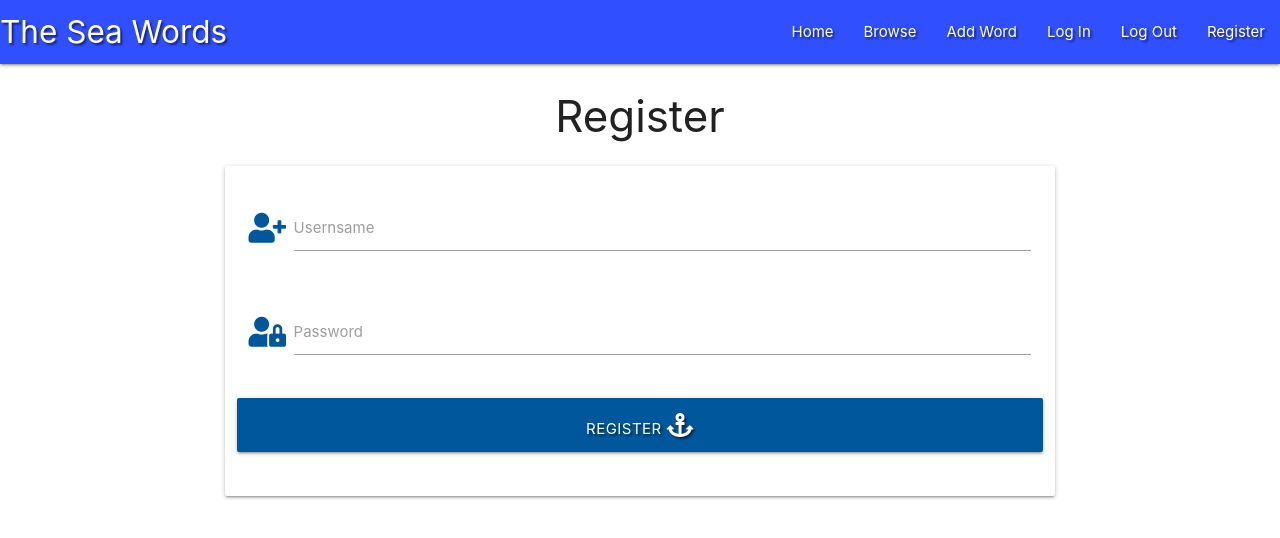
After one commit to mcranter/The-Sea-Words, a Flask app: page /register in a window 1280 px wide. The commit adds this page. Shown: the top 538 px of the page. Run offline with Flask 2, Linux system fonts and the light colour scheme; some libraries are stand-ins or nearby versions.

Commit message:
register template added

```diff
--- a/app.py
+++ b/app.py
@@ -4,6 +4,8 @@ from flask import (
     redirect, request, session, url_for)
 from flask_pymongo import PyMongo
 from bson.objectid import ObjectId
+from werkzeug.security import generate_password_hash, check_password_hash
+
 if os.path.exists("env.py"):
     import env
 
@@ -24,6 +26,10 @@ def get_defs():
     return render_template("defs.html", tasks=tasks)
 
 
+@app.route("/register", methods=["GET", "POST"])
+def register():
+    return render_template("register.html")
+
 if __name__ == "__main__":
     app.run(host=os.environ.get("IP"),
             port=int(os.environ.get("PORT")),
--- a/static/css/style.css
+++ b/static/css/style.css
@@ -0,0 +1,3 @@
+.text-shadow {
+    text-shadow: 2px 2px 2px rgba(0, 0, 0, 0.5);
+}
--- a/static/js/script.js
+++ b/static/js/script.js
@@ -0,0 +1,3 @@
+$(document).ready(function(){
+    $('.sidenav').sidenav();
+  });
--- a/templates/base.html
+++ b/templates/base.html
@@ -5,14 +5,42 @@
     <meta name="viewport" content="width=device-width, initial-scale=1.0">
     <link rel="stylesheet" href="https://cdnjs.cloudflare.com/ajax/libs/font-awesome/5.15.2/css/all.min.css"
         integrity="sha512-HK5fgLBL+xu6dm/Ii3z4xhlSUyZgTT9tuc/hSrtw6uzJOvgRr2a9jyxxT1ely+B+xFAmJKVSTbpM/CuL7qxO8w==" crossorigin="anonymous" type="text/css" />
-    <link rel="stylesheet" href="https://cdnjs.cloudflare.com/ajax/libs/materialize/1.0.0/css/materialize.min.css" type="css/text">
+    <link rel="stylesheet" href="https://cdnjs.cloudflare.com/ajax/libs/materialize/1.0.0/css/materialize.min.css" type="text/css">
     <link rel="stylesheet" href="{{ url_for('static', filename='css/style.css') }}" type="text/css">
     {% block styles %}
-    {% endblock
-        %}
+    {% endblock %}
     <title>The Sea Words</title>
 </head>
 <body>
+
+    <header>
+        <nav class="nav-extended text-shadow indigo accent-4">
+            <div class="nav-wrapper">
+    <!--navbar, top-->
+            <a href="{{ url_for('get_defs') }}" class="brand-logo">The Sea Words</a>
+            <a href="#" data-target="mobile-demo" class="sidenav-trigger"><i class="fas fa-bars"></i></a>
+            <ul class="right hide-on-med-and-down">
+                <li><a href="{{ url_for('get_defs') }}">Home</a></li>
+                <li><a href="#">Browse</a></li>
+                <li><a href="#">Add Word</a></li>
+                <li><a href="#">Log In</a></li>
+                <li><a href="#">Log Out</a></li>
+                <li><a href="{{ url_for('register') }}">Register</a></li>
+            </ul>
+            </div>
+        </nav>
+    <!--navbar, mobile-->
+        <ul class="sidenav" id="mobile-demo">
+            <li><h4 class="light-blue-text text-darken-4">The Sea Words</h4></li>
+            <li><a href="{{ url_for('get_defs') }}">Home</a></li>
+            <li><a href="#">Browse</a></li>
+            <li><a href="#">Add Word</a></li>
+            <li><a href="#">Log In</a></li>
+            <li><a href="#">Log Out</a></li>
+            <li><a href="{{ url_for('register') }}">Register</a></li>
+        </ul>
+    </header>
+
     {% block content %}
     {% endblock %}
     <script src="https://code.jquery.com/jquery-3.6.0.min.js"
--- /dev/null
+++ b/templates/register.html
@@ -0,0 +1,32 @@
+{% extends "base.html" %}
+{% block content %}
+
+    <h3 class="center-align">Register</h3>
+    <div class="row">
+        <form class="col s12 m8 offset-m2" method="POST" action="{{ url_for('register') }}">
+            <div class="card-panel">
+                <!-- username-->
+                <div class="row">
+                    <div class="input-field col s12">
+                        <i class="fas fa-user-plus prefix light-blue-text text-darken-4"></i>
+                        <input id="username" name="username" type="text" class="validate">
+                        <label for="username">Usernsame</label>
+                    </div>
+                </div>
+                <!-- password-->
+                <div class="row">
+                    <div class="input-field col s12">
+                        <i class="fas fa-user-lock prefix light-blue-text text-darken-4"></i>
+                        <input id="password" name="password" type="password" class="validate">
+                        <label for="password">Password</label>
+                    </div>
+                </div>
+                <!-- register-->
+                <div class="row">
+                    <button type="submit" class="col s12 btn-large light-blue darken-4 text-shadow">Register <i class="fas fa-anchor"></i></button>
+                </div>
+            </div>
+        </form>
+    </div>
+
+{% endblock %}
```
